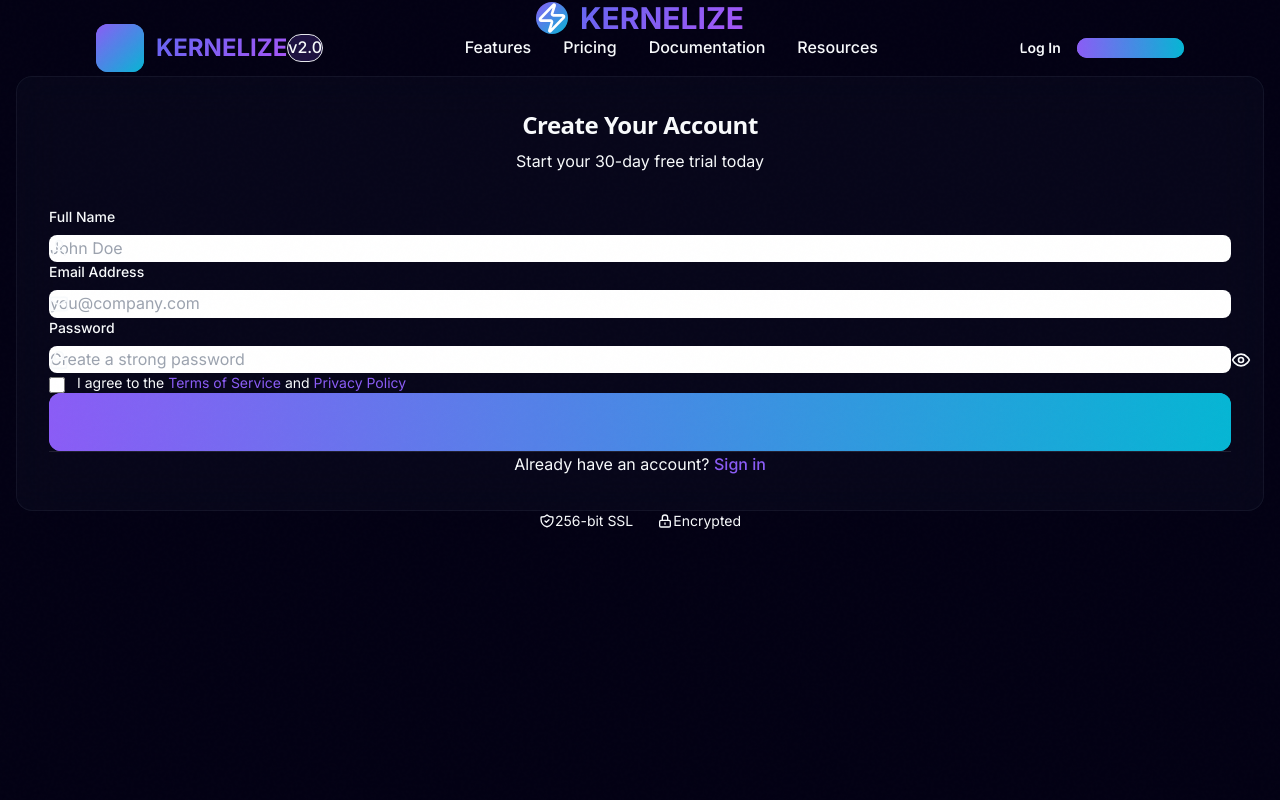
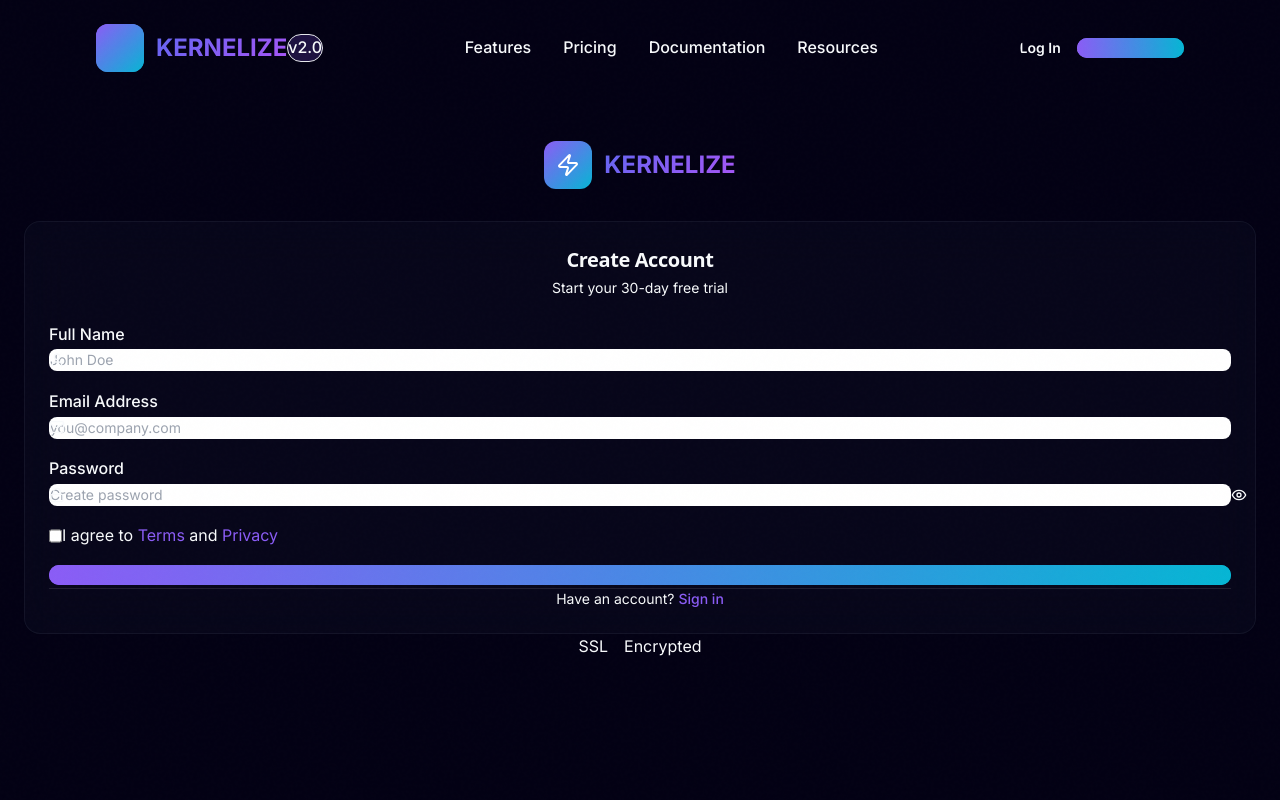
Before and after one commit to jitenkr2030/kernelize-platform, a Next.js app in the folder landing-page/: page /signup in a window 1280 px wide. Shown: the top 800 px of the page. Built offline with nearby package versions, Linux system fonts and the light colour scheme.

Commit message:
fix(auth): center forms properly with compact layout

```diff
--- a/landing-page/app/signup/page.tsx
+++ b/landing-page/app/signup/page.tsx
@@ -31,10 +31,10 @@ export default function SignupPage() {
   const [agreedToTerms, setAgreedToTerms] = useState(false)
 
   const passwordStrength = [
-    { label: 'At least 8 characters', met: password.length >= 8 },
-    { label: 'Contains a number', met: /\d/.test(password) },
-    { label: 'Contains uppercase letter', met: /[A-Z]/.test(password) },
-    { label: 'Contains lowercase letter', met: /[a-z]/.test(password) },
+    { label: '8+ characters', met: password.length >= 8 },
+    { label: 'Has number', met: /\d/.test(password) },
+    { label: 'Uppercase', met: /[A-Z]/.test(password) },
+    { label: 'Lowercase', met: /[a-z]/.test(password) },
   ]
 
   const handleSubmit = async (e: React.FormEvent) => {
@@ -52,116 +52,104 @@ export default function SignupPage() {
   }
 
   return (
-    <main className="min-h-screen relative">
+    <main className="min-h-screen flex items-center justify-center relative">
       {/* Background Effects */}
       <div className="absolute inset-0 bg-gradient-to-b from-background via-background to-primary/5" />
-      <div className="absolute top-0 right-1/4 w-96 h-96 bg-accent/20 rounded-full blur-3xl -translate-y-1/2" />
-      <div className="absolute bottom-0 left-1/4 w-96 h-96 bg-primary/10 rounded-full blur-3xl translate-y-1/2" />
+      <div className="absolute top-1/4 right-1/4 w-96 h-96 bg-accent/20 rounded-full blur-3xl" />
+      <div className="absolute bottom-1/4 left-1/4 w-96 h-96 bg-primary/10 rounded-full blur-3xl" />
       <div className="absolute inset-0 bg-[url('/grid.svg')] bg-center opacity-5" />
 
-      <div className="relative pt-24 pb-16 px-4">
-        <div className="max-w-md mx-auto">
+      {/* Centered Form Container */}
+      <div className="relative z-10 w-full max-w-sm mx-auto px-6">
         <motion.div
           initial={{ opacity: 0, y: 20 }}
           animate={{ opacity: 1, y: 0 }}
           transition={{ duration: 0.5 }}
         >
           {/* Logo */}
-            <Link href="/" className="flex items-center justify-center gap-3 mb-10">
-              <div className="w-14 h-14 bg-gradient-to-br from-primary to-accent rounded-2xl flex items-center justify-center shadow-lg shadow-primary/30">
-                <Zap className="w-8 h-8 text-white" />
+          <Link href="/" className="flex items-center justify-center gap-3 mb-8">
+            <div className="w-12 h-12 bg-gradient-to-br from-primary to-accent rounded-xl flex items-center justify-center shadow-lg shadow-primary/30">
+              <Zap className="w-6 h-6 text-white" />
             </div>
-              <span className="text-3xl font-bold gradient-text">KERNELIZE</span>
+            <span className="text-2xl font-bold gradient-text">KERNELIZE</span>
           </Link>
 
-            <Card variant="glass" className="p-8 relative overflow-hidden">
+          <Card variant="glass" className="p-6 relative overflow-hidden">
             {/* Card glow effect */}
             <div className="absolute inset-0 bg-gradient-to-br from-primary/5 via-transparent to-accent/5" />
             <div className="absolute top-0 left-0 right-0 h-px bg-gradient-to-r from-transparent via-primary/30 to-transparent" />
 
             <div className="relative z-10">
-                <h1 className="text-2xl font-bold text-text-primary text-center mb-2">
-                  Create Your Account
+              <h1 className="text-xl font-bold text-text-primary text-center mb-1">
+                Create Account
               </h1>
-                <p className="text-text-secondary text-center mb-8">
-                  Start your 30-day free trial today
+              <p className="text-text-secondary text-center text-sm mb-6">
+                Start your 30-day free trial
               </p>
 
-                <form onSubmit={handleSubmit} className="space-y-5">
+              <form onSubmit={handleSubmit} className="space-y-4">
                 <div>
-                    <label className="block text-sm font-medium text-text-primary mb-2">
+                  <label className="block text-xs font-medium text-text-primary mb-1.5">
                     Full Name
                   </label>
                   <div className="relative group">
-                      <div className="absolute inset-0 bg-gradient-to-r from-primary/20 to-accent/20 rounded-lg blur opacity-0 group-focus-within:opacity-100 transition-opacity duration-300" />
-                      <div className="relative">
-                        <User className="absolute left-4 top-1/2 -translate-y-1/2 w-5 h-5 text-text-secondary group-focus-within:text-primary transition-colors" />
+                    <User className="absolute left-3 top-1/2 -translate-y-1/2 w-4 h-4 text-text-secondary group-focus-within:text-primary transition-colors" />
                     <input
                       type="text"
                       value={name}
                       onChange={(e) => setName(e.target.value)}
-                          className="w-full pl-12 pr-4 py-3.5 bg-surface/80 backdrop-blur-sm border border-white/10 rounded-lg text-text-primary placeholder-text-secondary focus:outline-none focus:ring-2 focus:ring-primary/50 focus:border-primary/50 transition-all duration-200"
+                      className="w-full pl-10 pr-3 py-2.5 bg-surface/80 backdrop-blur-sm border border-white/10 rounded-lg text-text-primary placeholder-text-secondary focus:outline-none focus:ring-2 focus:ring-primary/50 focus:border-primary/50 transition-all duration-200 text-sm"
                       placeholder="John Doe"
                       required
                     />
                   </div>
                 </div>
-                  </div>
 
                 <div>
-                    <label className="block text-sm font-medium text-text-primary mb-2">
+                  <label className="block text-xs font-medium text-text-primary mb-1.5">
                     Email Address
                   </label>
                   <div className="relative group">
-                      <div className="absolute inset-0 bg-gradient-to-r from-primary/20 to-accent/20 rounded-lg blur opacity-0 group-focus-within:opacity-100 transition-opacity duration-300" />
-                      <div className="relative">
-                        <Mail className="absolute left-4 top-1/2 -translate-y-1/2 w-5 h-5 text-text-secondary group-focus-within:text-primary transition-colors" />
+                    <Mail className="absolute left-3 top-1/2 -translate-y-1/2 w-4 h-4 text-text-secondary group-focus-within:text-primary transition-colors" />
                     <input
                       type="email"
                       value={email}
                       onChange={(e) => setEmail(e.target.value)}
-                          className="w-full pl-12 pr-4 py-3.5 bg-surface/80 backdrop-blur-sm border border-white/10 rounded-lg text-text-primary placeholder-text-secondary focus:outline-none focus:ring-2 focus:ring-primary/50 focus:border-primary/50 transition-all duration-200"
+                      className="w-full pl-10 pr-3 py-2.5 bg-surface/80 backdrop-blur-sm border border-white/10 rounded-lg text-text-primary placeholder-text-secondary focus:outline-none focus:ring-2 focus:ring-primary/50 focus:border-primary/50 transition-all duration-200 text-sm"
                       placeholder="you@company.com"
                       required
                     />
                   </div>
                 </div>
-                  </div>
 
                 <div>
-                    <label className="block text-sm font-medium text-text-primary mb-2">
+                  <label className="block text-xs font-medium text-text-primary mb-1.5">
                     Password
                   </label>
                   <div className="relative group">
-                      <div className="absolute inset-0 bg-gradient-to-r from-primary/20 to-accent/20 rounded-lg blur opacity-0 group-focus-within:opacity-100 transition-opacity duration-300" />
-                      <div className="relative">
-                        <Lock className="absolute left-4 top-1/2 -translate-y-1/2 w-5 h-5 text-text-secondary group-focus-within:text-primary transition-colors" />
+                    <Lock className="absolute left-3 top-1/2 -translate-y-1/2 w-4 h-4 text-text-secondary group-focus-within:text-primary transition-colors" />
                     <input
                       type={showPassword ? 'text' : 'password'}
                       value={password}
                       onChange={(e) => setPassword(e.target.value)}
-                          className="w-full pl-12 pr-14 py-3.5 bg-surface/80 backdrop-blur-sm border border-white/10 rounded-lg text-text-primary placeholder-text-secondary focus:outline-none focus:ring-2 focus:ring-primary/50 focus:border-primary/50 transition-all duration-200"
-                          placeholder="Create a strong password"
+                      className="w-full pl-10 pr-10 py-2.5 bg-surface/80 backdrop-blur-sm border border-white/10 rounded-lg text-text-primary placeholder-text-secondary focus:outline-none focus:ring-2 focus:ring-primary/50 focus:border-primary/50 transition-all duration-200 text-sm"
+                      placeholder="Create password"
                       required
                     />
                     <button
                       type="button"
                       onClick={() => setShowPassword(!showPassword)}
-                          className="absolute right-4 top-1/2 -translate-y-1/2 text-text-secondary hover:text-text-primary transition-colors"
+                      className="absolute right-3 top-1/2 -translate-y-1/2 text-text-secondary hover:text-text-primary transition-colors"
                     >
-                          {showPassword ? <EyeOff className="w-5 h-5" /> : <Eye className="w-5 h-5" />}
+                      {showPassword ? <EyeOff className="w-4 h-4" /> : <Eye className="w-4 h-4" />}
                     </button>
                   </div>
-                    </div>
                   {password.length > 0 && (
-                      <div className="mt-4 p-4 bg-surface/50 rounded-lg border border-white/5">
-                        <p className="text-xs text-text-muted mb-3">Password requirements:</p>
-                        <div className="space-y-2">
+                    <div className="mt-2 p-2 bg-surface/50 rounded-lg border border-white/5">
+                      <div className="flex flex-wrap gap-2">
                         {passwordStrength.map((req, index) => (
-                            <div key={index} className="flex items-center gap-2.5">
-                              <div className={`w-5 h-5 rounded-full flex items-center justify-center ${req.met ? 'bg-green-500/20' : 'bg-white/5'}`}>
+                          <div key={index} className="flex items-center gap-1">
                             <Check className={`w-3 h-3 ${req.met ? 'text-green-400' : 'text-text-muted'}`} />
-                              </div>
                             <span className={`text-xs ${req.met ? 'text-green-400' : 'text-text-secondary'}`}>
                               {req.label}
                             </span>
@@ -172,45 +160,35 @@ export default function SignupPage() {
                   )}
                 </div>
 
-                  <div className="pt-2">
-                    <label className="flex items-start gap-3 cursor-pointer group">
+                <div>
+                  <label className="flex items-start gap-2 cursor-pointer group">
                     <input
                       type="checkbox"
                       checked={agreedToTerms}
                       onChange={(e) => setAgreedToTerms(e.target.checked)}
-                        className="mt-1 w-4 h-4 rounded border-white/20 bg-surface text-primary focus:ring-primary focus:ring-offset-background cursor-pointer"
+                      className="mt-0.5 w-3.5 h-3.5 rounded border-white/20 bg-surface text-primary focus:ring-primary focus:ring-offset-background cursor-pointer"
                     />
-                      <span className="text-sm text-text-secondary group-hover:text-text-primary transition-colors">
-                        I agree to the{' '}
+                    <span className="text-xs text-text-secondary group-hover:text-text-primary transition-colors">
+                      I agree to{' '}
                       <Link href="/terms" className="text-primary hover:text-accent transition-colors">
-                          Terms of Service
+                        Terms
                       </Link>
                       {' '}and{' '}
                       <Link href="/privacy" className="text-primary hover:text-accent transition-colors">
-                          Privacy Policy
+                        Privacy
                       </Link>
                     </span>
                   </label>
                 </div>
 
-                  <Button type="submit" className="w-full py-4 text-base" disabled={isLoading || !agreedToTerms}>
-                    {isLoading ? (
-                      <span className="flex items-center justify-center gap-2">
-                        <svg className="animate-spin w-5 h-5" viewBox="0 0 24 24">
-                          <circle className="opacity-25" cx="12" cy="12" r="10" stroke="currentColor" strokeWidth="4" fill="none" />
-                          <path className="opacity-75" fill="currentColor" d="M4 12a8 8 0 018-8V0C5.373 0 0 5.373 0 12h4z" />
-                        </svg>
-                        Creating account...
-                      </span>
-                    ) : (
-                      'Create Account'
-                    )}
+                <Button type="submit" className="w-full py-2.5 text-sm" disabled={isLoading || !agreedToTerms}>
+                  {isLoading ? 'Creating...' : 'Create Account'}
                 </Button>
               </form>
 
-                <div className="mt-8 pt-6 border-t border-white/10 text-center">
-                  <p className="text-text-secondary">
-                    Already have an account?{' '}
+              <div className="mt-5 pt-4 border-t border-white/10 text-center">
+                <p className="text-text-secondary text-sm">
+                  Have an account?{' '}
                   <Link href="/login" className="text-primary hover:text-accent font-medium transition-colors">
                     Sign in
                   </Link>
@@ -219,16 +197,16 @@ export default function SignupPage() {
             </div>
           </Card>
 
-            {/* Trust badge */}
-            <div className="mt-8 flex items-center justify-center gap-6 text-text-muted text-sm">
-              <span className="flex items-center gap-2">
-                <svg className="w-4 h-4" fill="none" viewBox="0 0 24 24" stroke="currentColor">
+          {/* Trust badges */}
+          <div className="mt-5 flex items-center justify-center gap-4 text-text-muted text-xs">
+            <span className="flex items-center gap-1">
+              <svg className="w-3.5 h-3.5" fill="none" viewBox="0 0 24 24" stroke="currentColor">
                 <path strokeLinecap="round" strokeLinejoin="round" strokeWidth={2} d="M9 12l2 2 4-4m5.618-4.016A11.955 11.955 0 0112 2.944a11.955 11.955 0 01-8.618 3.04A12.02 12.02 0 003 9c0 5.591 3.824 10.29 9 11.622 5.176-1.332 9-6.03 9-11.622 0-1.042-.133-2.052-.382-3.016z" />
               </svg>
-                256-bit SSL
+              SSL
             </span>
-              <span className="flex items-center gap-2">
-                <svg className="w-4 h-4" fill="none" viewBox="0 0 24 24" stroke="currentColor">
+            <span className="flex items-center gap-1">
+              <svg className="w-3.5 h-3.5" fill="none" viewBox="0 0 24 24" stroke="currentColor">
                 <path strokeLinecap="round" strokeLinejoin="round" strokeWidth={2} d="M12 15v2m-6 4h12a2 2 0 002-2v-6a2 2 0 00-2-2H6a2 2 0 00-2 2v6a2 2 0 002 2zm10-10V7a4 4 0 00-8 0v4h8z" />
               </svg>
               Encrypted
@@ -236,7 +214,6 @@ export default function SignupPage() {
           </div>
         </motion.div>
       </div>
-      </div>
     </main>
   )
 }
```
Also changed, not shown: landing-page/app/login/page.tsx (+35 -52 lines). Lines whose indentation alone changed are shown as unchanged.
